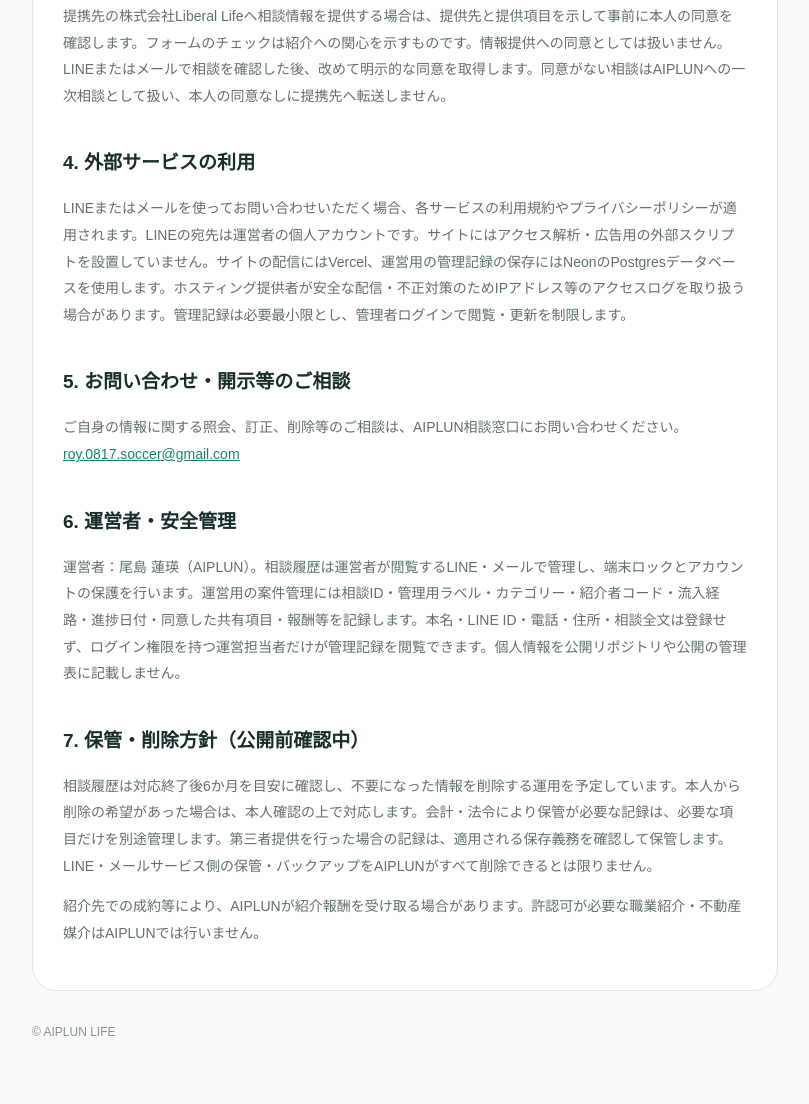
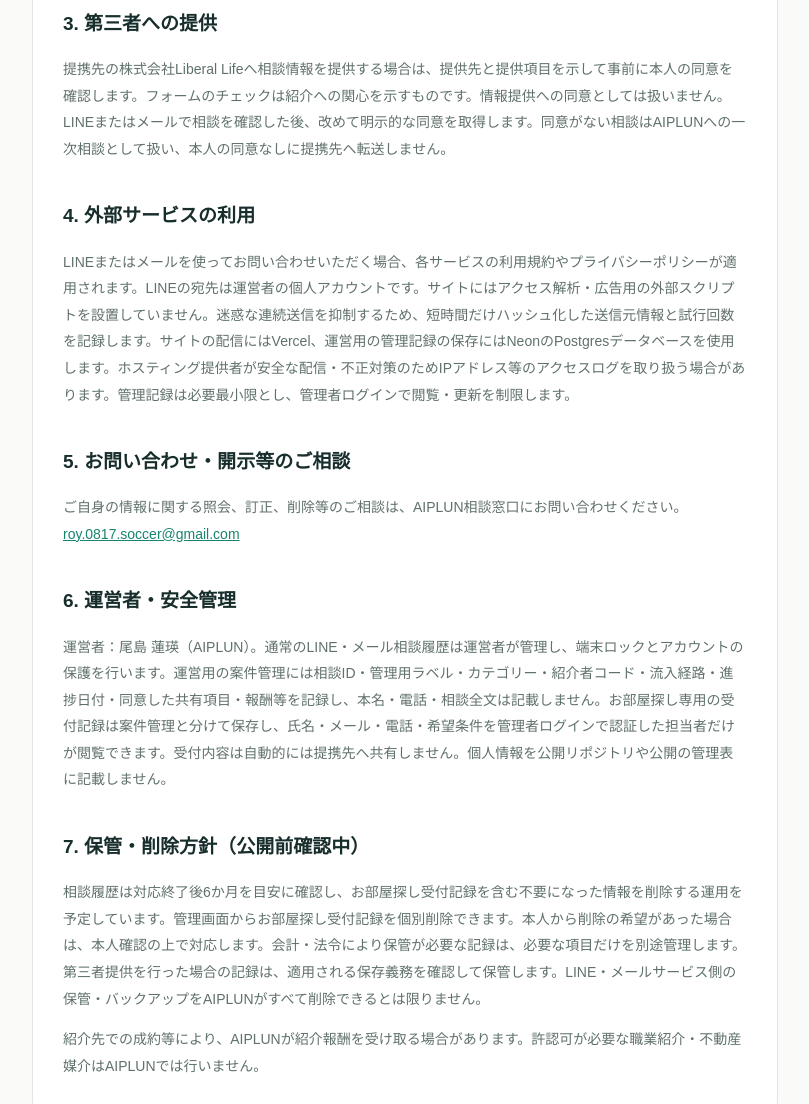
Before and after one commit to Royy817/Liberal-Life, a website: page privacy.html in a window 1280 px wide. Shown: the part 786-1890 px from the top of the page, without its empty margins (235-1044 px from the left). Drawn offline with Linux system fonts and the light colour scheme.

Commit message:
Document explicit room inquiry storage and limited access

```diff
--- a/privacy.html
+++ b/privacy.html
@@ -20,19 +20,19 @@
 <h1>個人情報の取り扱いについて</h1>
 <p>AIPLUN LIFEは、AIPLUNが運営する転職・賃貸・生活インフラの相談窓口です。相談者の意思を尊重し、必要な範囲で情報を取り扱います。</p>
 <h2>1. 取得する情報</h2>
-<p>相談カテゴリー、希望時期、任意のお名前・ニックネーム、自由記述の相談内容、お客さまからLINE・メールで送信された情報を扱います。このウェブフォーム自体はサーバーに自動送信・保存しません。ブラウザの永続ストレージにも保存しません。紹介リンクには紹介者コード・流入経路・流入元が含まれる場合があり、相談文に記載してご自身で送信できます。住所の番地・本人確認書類・口座番号などは、この窓口に送らないでください。</p>
+<p>相談カテゴリー、希望時期、任意のお名前・ニックネーム、自由記述の相談内容、お客さまからLINE・メールで送信された情報を扱います。通常の相談メッセージ作成フォームはサーバーへ自動送信・保存しません。一方、お部屋探し専用フォームでは、希望カルテを確認した後に「サイトから相談を送信する」を押した場合に限り、氏名・メールアドレス・任意の電話番号・希望条件・自由記述・受付同意日時・紹介元情報を管理者専用データベースに保存します。入力途中の段階では保存せず、ブラウザの永続ストレージにも保存しません。紹介リンクには紹介者コード・流入経路・流入元が含まれる場合があり、相談文に記載してご自身で送信できます。住所の番地・本人確認書類・口座番号などは、この窓口に送らないでください。</p>
 <h2>2. 利用目的</h2>
 <p>ご相談への返信、相談内容の整理、希望された場合の提携先担当者の紹介、紹介後の連絡、問い合わせ履歴の管理、紹介者・流入経路別の相談受付や成約状況の確認に利用します。</p>
 <h2>3. 第三者への提供</h2>
 <p>提携先の株式会社Liberal Lifeへ相談情報を提供する場合は、提供先と提供項目を示して事前に本人の同意を確認します。フォームのチェックは紹介への関心を示すものです。情報提供への同意としては扱いません。LINEまたはメールで相談を確認した後、改めて明示的な同意を取得します。同意がない相談はAIPLUNへの一次相談として扱い、本人の同意なしに提携先へ転送しません。</p>
 <h2>4. 外部サービスの利用</h2>
-<p>LINEまたはメールを使ってお問い合わせいただく場合、各サービスの利用規約やプライバシーポリシーが適用されます。LINEの宛先は運営者の個人アカウントです。サイトにはアクセス解析・広告用の外部スクリプトを設置していません。サイトの配信にはVercel、運営用の管理記録の保存にはNeonのPostgresデータベースを使用します。ホスティング提供者が安全な配信・不正対策のためIPアドレス等のアクセスログを取り扱う場合があります。管理記録は必要最小限とし、管理者ログインで閲覧・更新を制限します。</p>
+<p>LINEまたはメールを使ってお問い合わせいただく場合、各サービスの利用規約やプライバシーポリシーが適用されます。LINEの宛先は運営者の個人アカウントです。サイトにはアクセス解析・広告用の外部スクリプトを設置していません。迷惑な連続送信を抑制するため、短時間だけハッシュ化した送信元情報と試行回数を記録します。サイトの配信にはVercel、運営用の管理記録の保存にはNeonのPostgresデータベースを使用します。ホスティング提供者が安全な配信・不正対策のためIPアドレス等のアクセスログを取り扱う場合があります。管理記録は必要最小限とし、管理者ログインで閲覧・更新を制限します。</p>
 <h2>5. お問い合わせ・開示等のご相談</h2>
 <p>ご自身の情報に関する照会、訂正、削除等のご相談は、AIPLUN相談窓口にお問い合わせください。<a data-contact-email href="mailto:roy.0817.soccer@gmail.com">roy.0817.soccer@gmail.com</a></p>
 <h2>6. 運営者・安全管理</h2>
-<p>運営者：<span data-operator-name>尾島 蓮瑛（AIPLUN）</span>。相談履歴は運営者が閲覧するLINE・メールで管理し、端末ロックとアカウントの保護を行います。運営用の案件管理には相談ID・管理用ラベル・カテゴリー・紹介者コード・流入経路・進捗日付・同意した共有項目・報酬等を記録します。本名・LINE ID・電話・住所・相談全文は登録せず、ログイン権限を持つ運営担当者だけが管理記録を閲覧できます。個人情報を公開リポジトリや公開の管理表に記載しません。</p>
+<p>運営者：<span data-operator-name>尾島 蓮瑛（AIPLUN）</span>。通常のLINE・メール相談履歴は運営者が管理し、端末ロックとアカウントの保護を行います。運営用の案件管理には相談ID・管理用ラベル・カテゴリー・紹介者コード・流入経路・進捗日付・同意した共有項目・報酬等を記録し、本名・電話・相談全文は記載しません。お部屋探し専用の受付記録は案件管理と分けて保存し、氏名・メール・電話・希望条件を管理者ログインで認証した担当者だけが閲覧できます。受付内容は自動的には提携先へ共有しません。個人情報を公開リポジトリや公開の管理表に記載しません。</p>
 <h2>7. 保管・削除方針（公開前確認中）</h2>
-<p>相談履歴は対応終了後6か月を目安に確認し、不要になった情報を削除する運用を予定しています。本人から削除の希望があった場合は、本人確認の上で対応します。会計・法令により保管が必要な記録は、必要な項目だけを別途管理します。第三者提供を行った場合の記録は、適用される保存義務を確認して保管します。LINE・メールサービス側の保管・バックアップをAIPLUNがすべて削除できるとは限りません。</p>
+<p>相談履歴は対応終了後6か月を目安に確認し、お部屋探し受付記録を含む不要になった情報を削除する運用を予定しています。管理画面からお部屋探し受付記録を個別削除できます。本人から削除の希望があった場合は、本人確認の上で対応します。会計・法令により保管が必要な記録は、必要な項目だけを別途管理します。第三者提供を行った場合の記録は、適用される保存義務を確認して保管します。LINE・メールサービス側の保管・バックアップをAIPLUNがすべて削除できるとは限りません。</p>
 <p>紹介先での成約等により、AIPLUNが紹介報酬を受け取る場合があります。許認可が必要な職業紹介・不動産媒介はAIPLUNでは行いません。</p>
 </div><footer>© AIPLUN LIFE</footer></main>
 <script src="./site-config.js"></script><script src="./script.js"></script></body></html>
```
